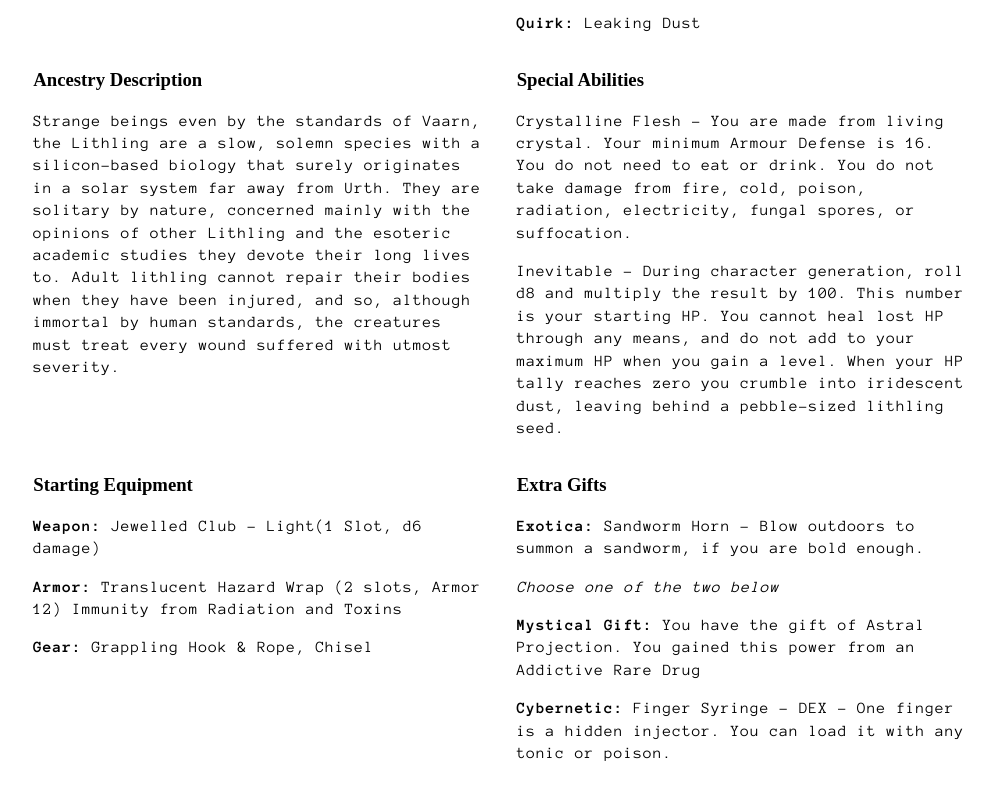
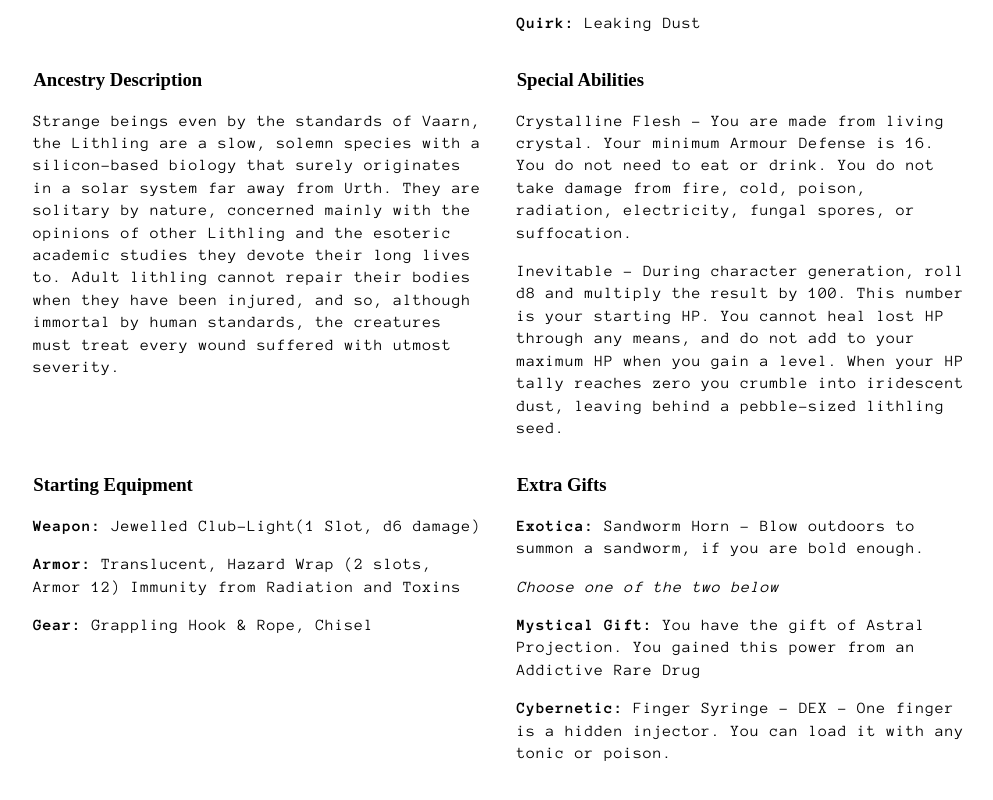
Before and after one commit to omniczech/vaarn-generators, a Next.js app: page /characters in a window 1280 px wide. Shown: the part 440-1240 px from the top of the page, without its empty margins (140-1133 px from the left). Built offline with nearby package versions, Linux system fonts and the light colour scheme.

Commit message:
Cleans up components

```diff
--- /dev/null
+++ b/components/colonRoll.js
@@ -0,0 +1,9 @@
+const ColonRoll = ({ rollName, value }) => {
+  return (
+    <p>
+      <b>{rollName}: </b>
+      {value}
+    </p>
+  );
+};
+export default ColonRoll;
--- a/pages/characters.js
+++ b/pages/characters.js
@@ -10,7 +10,8 @@ import exoticas from "../data/equipment/exotica";
 import mysticGifts from "../data/equipment/mysticGifts";
 import cybernetics from "../data/equipment/cybernetics";
 
-import { randomFromArray } from "../data/utils";
+import { randomFromArray, rollAllTables } from "../data/utils";
+import ColonRoll from "../components/colonRoll";
 
 const generateAbility = () => {
   const arr = [
@@ -30,15 +31,6 @@ const abilities = [
   "Psyche",
   "Ego",
 ];
-
-const rollAllTables = (rolls) => {
-  if (!rolls) {
-    return null;
-  }
-  return rolls.map((roll) => {
-    return { rollName: roll.name, value: randomFromArray(roll.options) };
-  });
-};
 
 const Characters = () => {
   const [chosenAncestry, setChosenAncestry] = useState("");
@@ -127,10 +119,7 @@ const Characters = () => {
             {rollTables &&
               rollTables.map((table) => {
                 return (
-                  <p key={table.rollName}>
-                    <b>{table.rollName}: </b>
-                    {table.value}
-                  </p>
+                  <ColonRoll rollName={table.rollName} value={table.value} />
                 );
               })}
           </div>
@@ -151,52 +140,61 @@ const Characters = () => {
         <div className={styles.flex}>
           <div>
             <h3>Starting Equipment</h3>
-            <p>
-              <b>Weapon: </b>
             {weapon.length && (
-                <span>
-                  {weapon[0].value} {weapon[1].value} - {weapon[2].value}
-                </span>
+              <ColonRoll
+                rollName="Weapon"
+                value={
+                  weapon[0].value +
+                  " " +
+                  weapon[1].value +
+                  "-" +
+                  weapon[2].value
+                }
+              />
             )}
-            </p>
-            <p>
-              <b>Armor: </b>
             {armor.length && (
-                <span>
-                  {armor[0].value} {armor[1].value}
-                </span>
+              <ColonRoll
+                rollName="Armor"
+                value={armor[0].value + ", " + armor[1].value}
+              />
             )}
-            </p>
-            <p>
-              <b>Gear: </b>
             {gear.length && (
-                <span>
-                  {gear[0].value}, {gear[1].value}
-                </span>
+              <ColonRoll
+                rollName="Gear"
+                value={gear[0].value + ", " + gear[1].value}
+              />
             )}
-            </p>
           </div>
           <div>
             <h3>Extra Gifts</h3>
             {exotica.length && (
-              <p>
-                <b>Exotica:</b> {exotica[0].value}
-              </p>
+              <ColonRoll rollName="Exotica" value={exotica[0].value} />
             )}
             <p>
               <em>Choose one of the two below</em>
             </p>
             {mysticGift.length && (
-              <p>
-                <b>Mystical Gift:</b> You have the gift of {mysticGift[1].value}
-                . You gained this power {mysticGift[0].value}
-              </p>
+              <ColonRoll
+                rollName="Mystical Gift"
+                value={
+                  "You have the gift of " +
+                  mysticGift[1].value +
+                  ". You gained this power " +
+                  mysticGift[0].value
+                }
+              />
             )}
             {cybernetic.length && (
-              <p>
-                <b>Cybernetic:</b> {cybernetic[0].value[0]} -{" "}
-                {cybernetic[0].value[1]} - {cybernetic[0].value[2]}
-              </p>
+              <ColonRoll
+                rollName="Cybernetic"
+                value={
+                  cybernetic[0].value[0] +
+                  " - " +
+                  cybernetic[0].value[1] +
+                  " - " +
+                  cybernetic[0].value[2]
+                }
+              />
             )}
           </div>
         </div>
```
Also changed, not shown: components/Location.js (+6 -3 lines), components/concatRoll.js (added, +8 -0 lines), pages/assorted.js (+5 -4 lines). Lines whose indentation alone changed are shown as unchanged.
